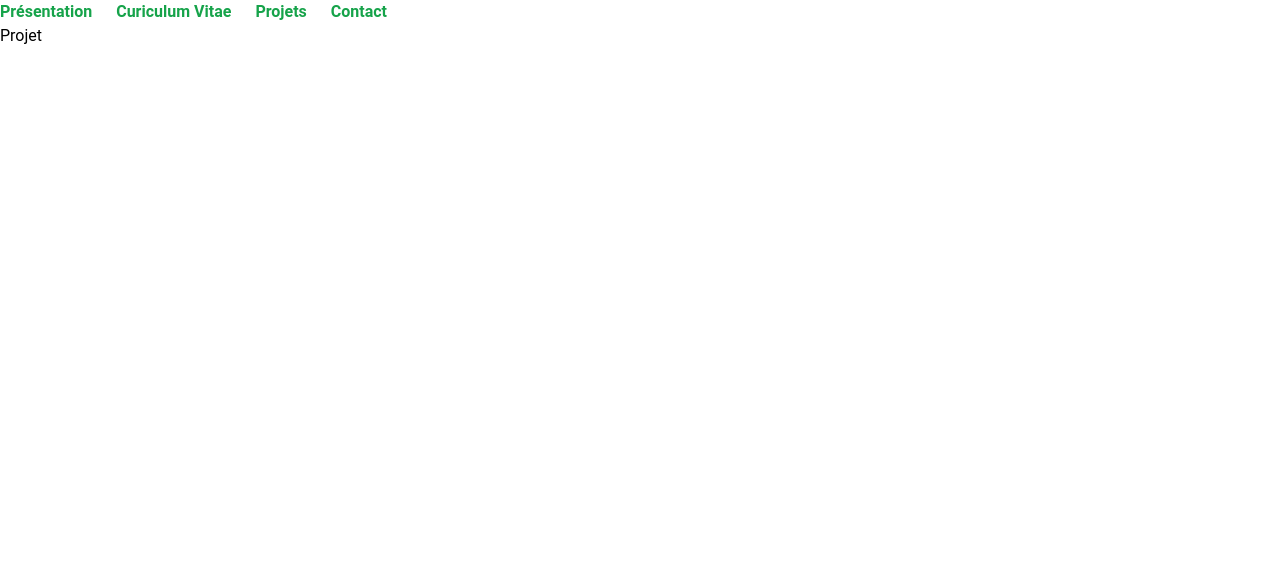
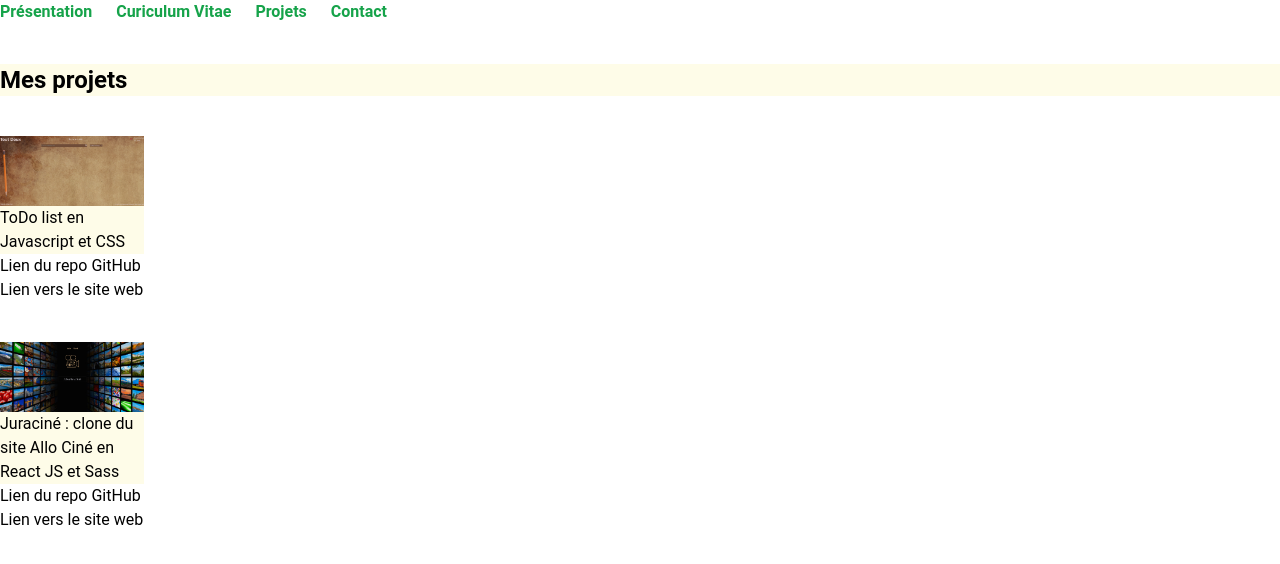
Before and after one commit to SandrineM-design/SandrineM-design.github.io, a React (Vite) app: page /projects in a window 1280 px wide. Shown: the top 564 px of the page. Built offline with nearby package versions, Linux system fonts and the light colour scheme.

Commit message:
integrate projetcts component

```diff
--- a/src/components/Projects.jsx
+++ b/src/components/Projects.jsx
@@ -1,7 +1,45 @@
-import React from "react";
+import photo from "../assets/capture_ToDO_List.jpg";
+import photo2 from "../assets/Juracine.jpg";
 
-function Projects(props) {
-  return <div>Projet</div>;
+function Projects() {
+  return (
+    <div>
+      <h2 className="mt-10 font-bold text-2xl bg-yellow-50">Mes projets</h2>
+      <h3 className="mt-10 w-36 bg-yellow-50">
+        <img className="mt-10 w-36  bg-yellow-50" src={photo}></img>
+        ToDo list en Javascript et CSS
+      </h3>
+      <ul>
+        <li>
+          <a href="https://github.com/WildCodeSchool-2023-09/JS-RemoteFR-jurascripts-P1-4Fantascripts">
+            {" "}
+            Lien du repo GitHub
+          </a>
+        </li>
+        <li>
+          <a href="https://wildcodeschool-2023-09.github.io/JS-RemoteFR-jurascripts-P1-4Fantascripts/">
+            Lien vers le site web
+          </a>
+        </li>
+      </ul>
+
+      <h3 className="mt-10 w-36 bg-yellow-50">
+        <img className="mt-10 w-36  bg-yellow-50" src={photo2}></img> Juraciné :
+        clone du site Allo Ciné en React JS et Sass
+      </h3>
+      <ul>
+        <li>
+          <a href="https://github.com/WildCodeSchool-2023-09/JS-RemoteFR-jurascripts-P2-Jurastream">
+            {" "}
+            Lien du repo GitHub
+          </a>
+        </li>
+        <li>
+          <a href="https://jurastream.vercel.app/">Lien vers le site web</a>
+        </li>
+      </ul>
+    </div>
+  );
 }
 
 export default Projects;
```
